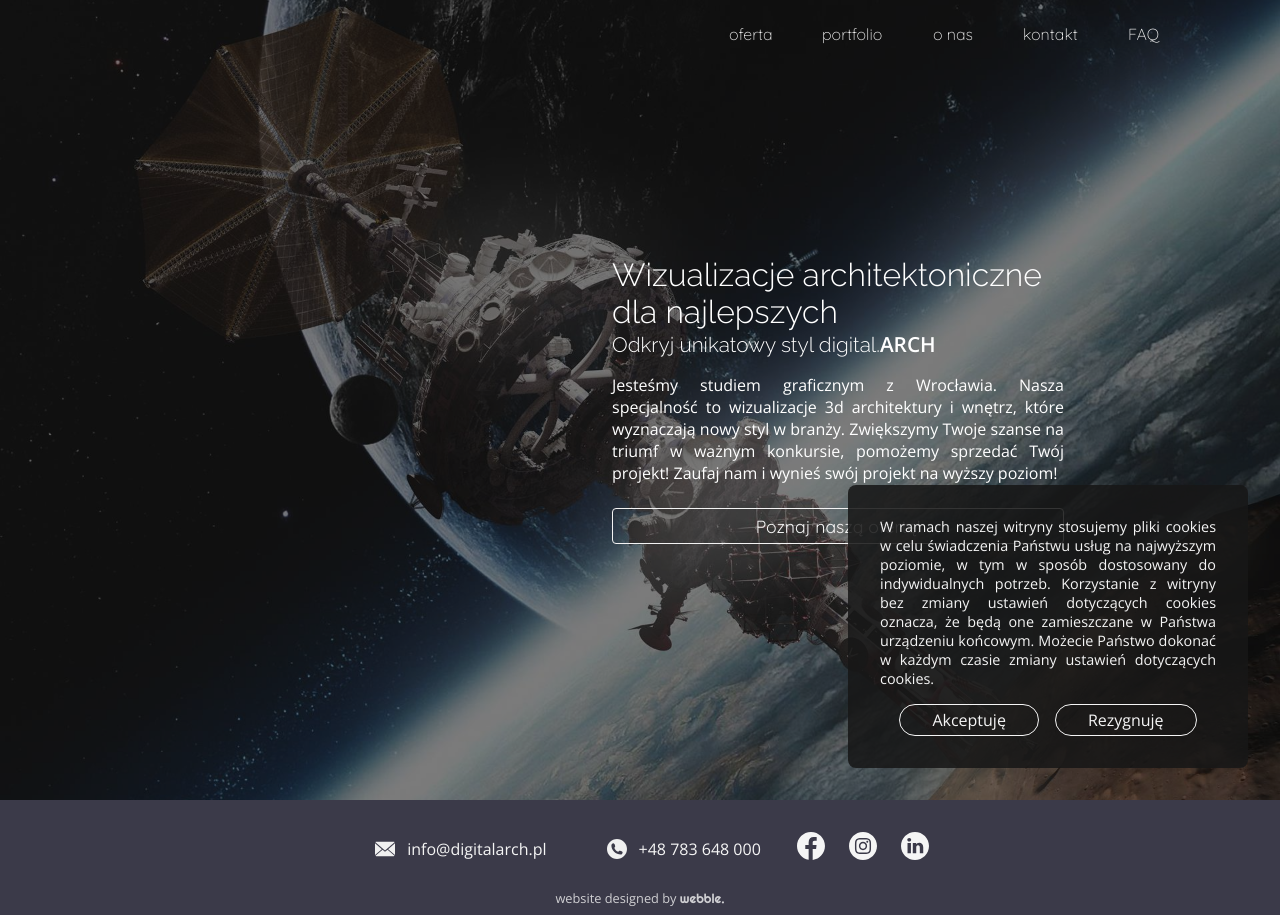
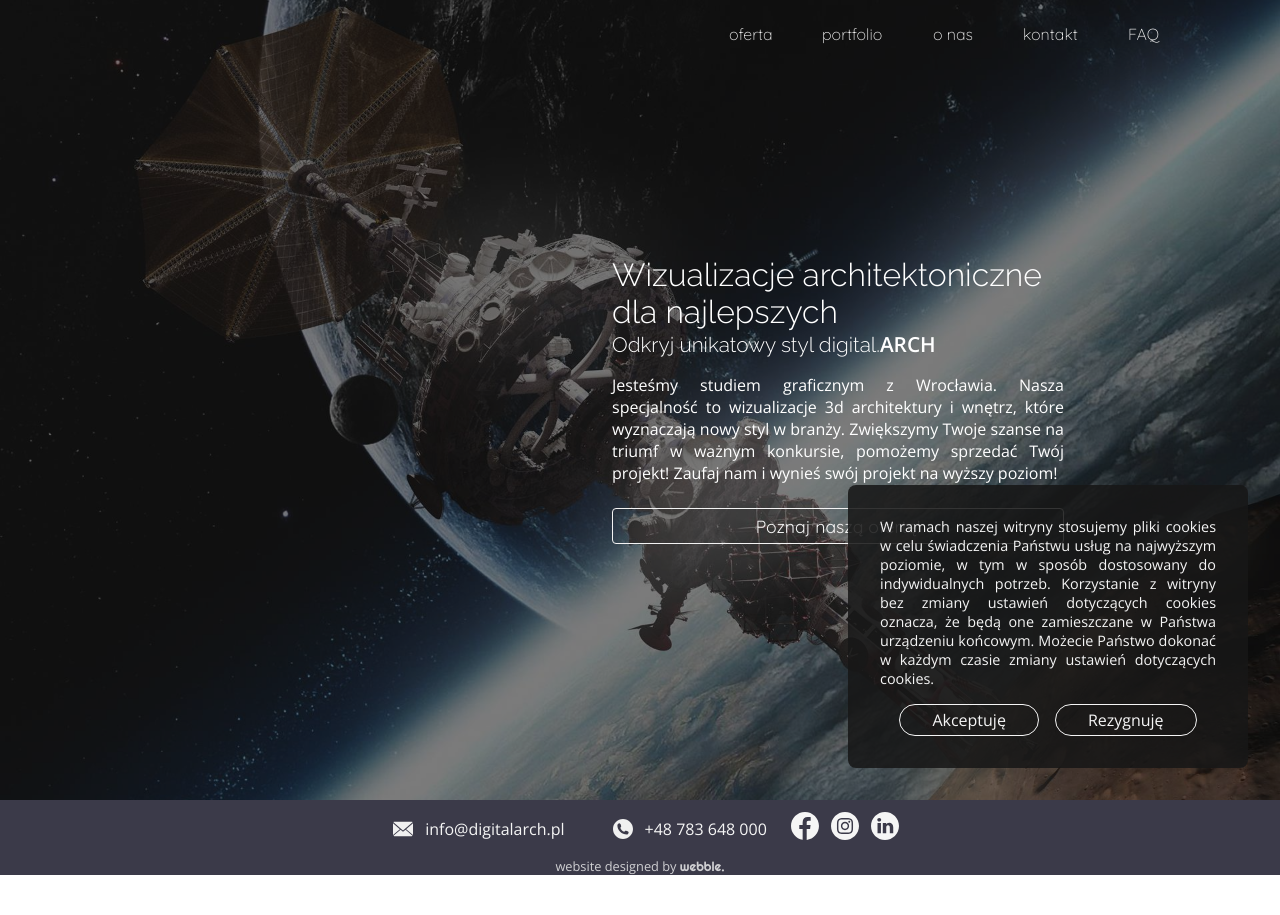
Before and after one commit to kgolec93/digital.arch.2020, a React (Create React App) app: page / in a window 1280 px wide. After the commit the page ends 875 px from the top, so only its background shows below. Built offline with nearby package versions, Linux system fonts and the light colour scheme.

Commit message:
Footer styling improvements

```diff
--- a/src/App.scss
+++ b/src/App.scss
@@ -67,10 +67,13 @@ a {
 header,
 footer {
   font-family: "Quicksand", sans-serif;
-  padding: 8px 96px;
   color: #f5f5f5;
   font-weight: 200;
   z-index: 90;
+  &:not(footer){
+    padding: 8px 96px;
+
+  }
 }
 
 header {
@@ -311,7 +314,7 @@ footer {
         img {
           display: inline-block;
           height: 20px;
-          margin: 12px;
+          margin-right: 12px;
         }
         a {
           &:hover {
```
